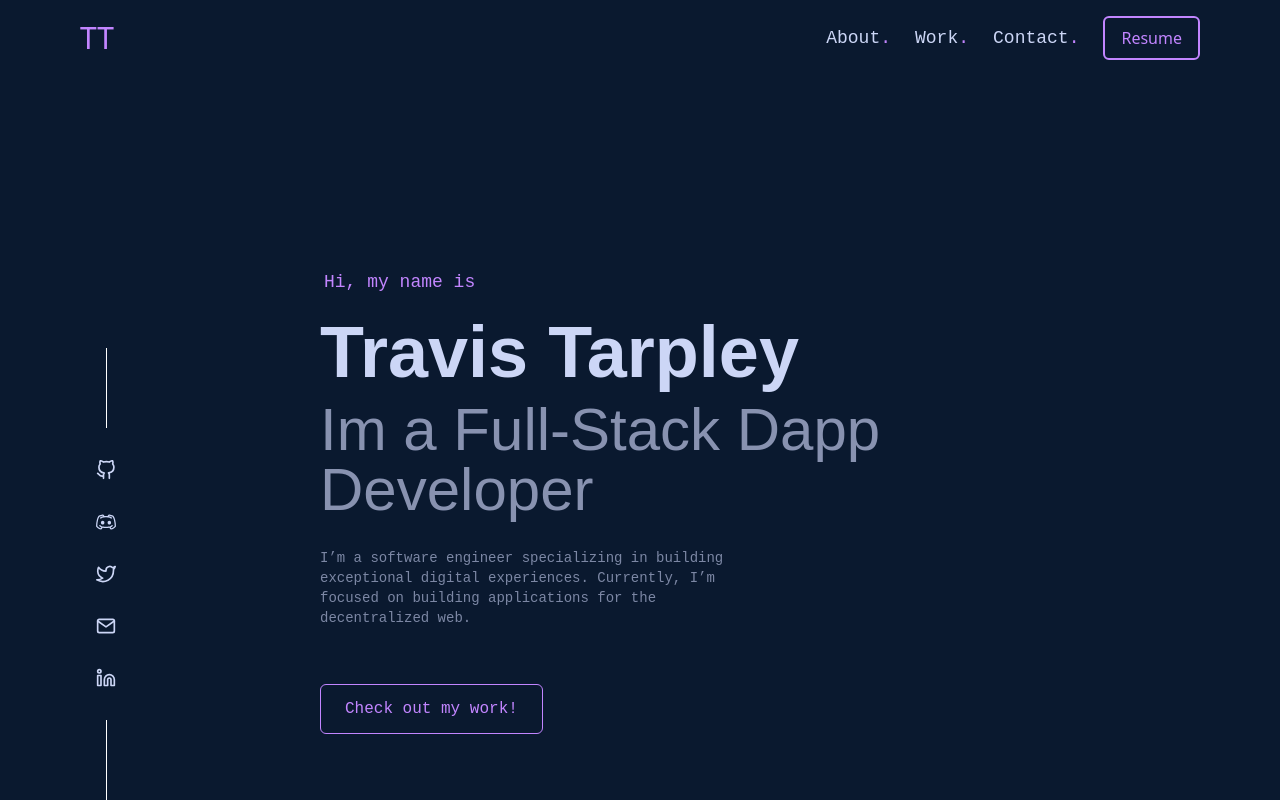
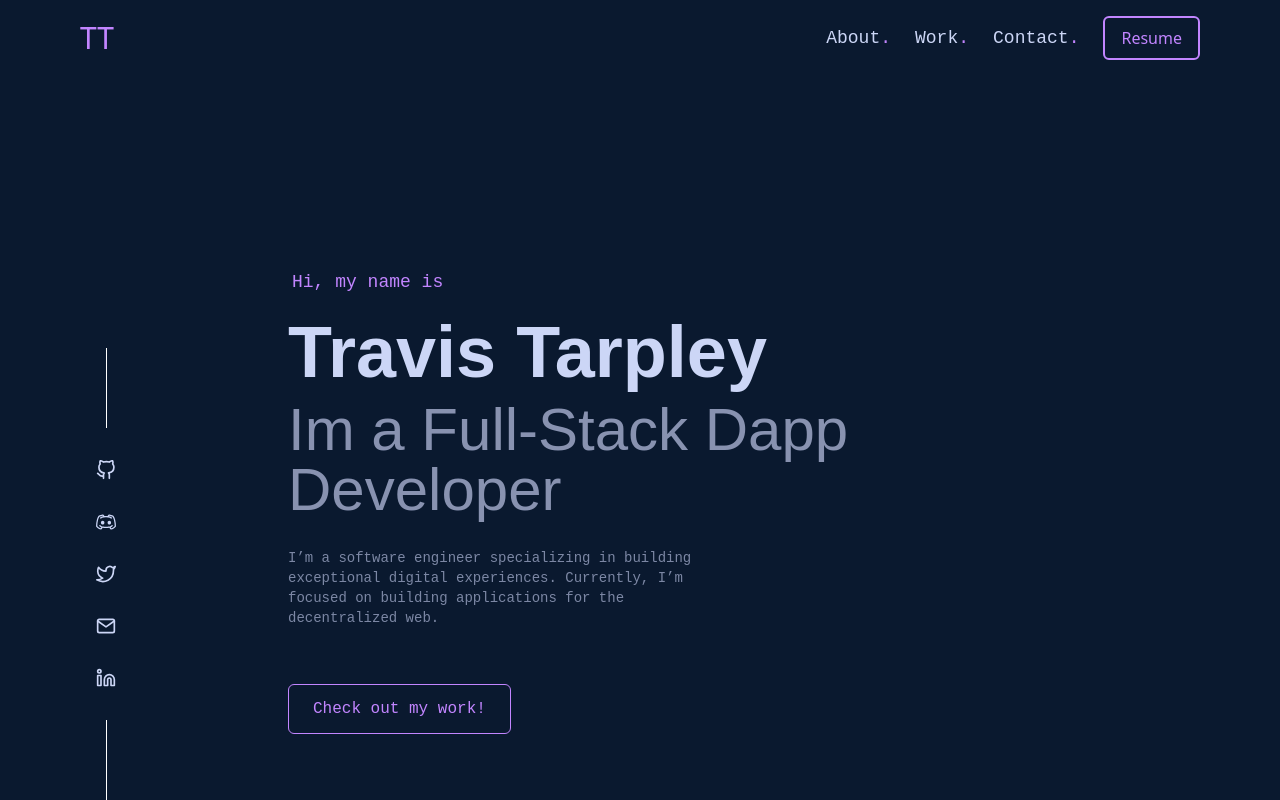
Before and after one commit to fusionxx23/Portfolio, a Next.js app: page / in a window 1280 px wide. Shown: the top 800 px of the page. Built offline with nearby package versions, Linux system fonts and the light colour scheme.

Commit message:
Padding X for XL

```diff
--- a/pages/index.tsx
+++ b/pages/index.tsx
@@ -53,7 +53,7 @@ export default function Home() {
       <Loader display={loaded} />
       <div className='bg-dark-300 w-full scroll-smooth'>
         <Navbar display={loaded}></Navbar>
-        <div className='w-full px-7 sm:px-28 md:px-20 lg:px-48 xl:px-80 2xl:px-100 min-h-fit overflow-x-hidden ' id='mainPage'>
+        <div className='w-full px-7 sm:px-20 md:px-20 lg:px-40 xl:px-72 2xl:px-100 min-h-fit overflow-x-hidden ' id='mainPage'>
 
           <Landing display={loaded} />
           <About></About>
```
